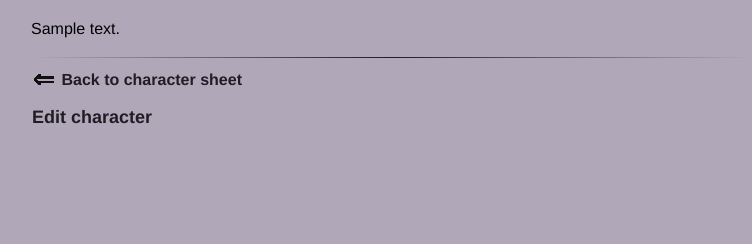
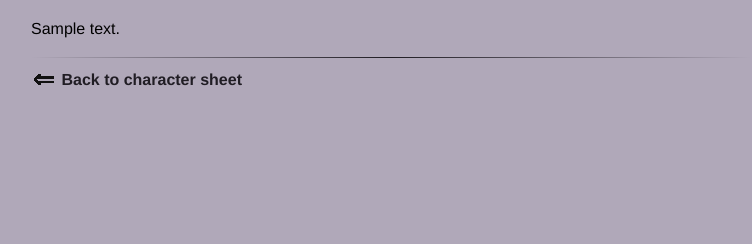
Before and after one commit to stalola/dnd-cleric-character-sheet, a Flask app: template templates/character_spells.html in a window 1280 px wide. Shown: the part 556-800 px from the top of the page, without its empty margins (249-1001 px from the left). Run offline with Flask 3, Linux system fonts and the light colour scheme; the visitor is signed in with stand-in values (Sample User, id 1); the template is opened without the code that fills it: most values are stand-ins (such as "Sample title", 1, 10 or a date in 2020).

Commit message:
Took out an unneccessary ink

```diff
--- a/templates/character_spells.html
+++ b/templates/character_spells.html
@@ -33,9 +33,4 @@
     {% endif %}
 </p>
 
-{% if session.user_id == character.user_id %}
-<p>
-    <a href="{{ character.id }}/edit">Edit character</a>
-</p>
-{% endif %}
 {% endblock %}
```
